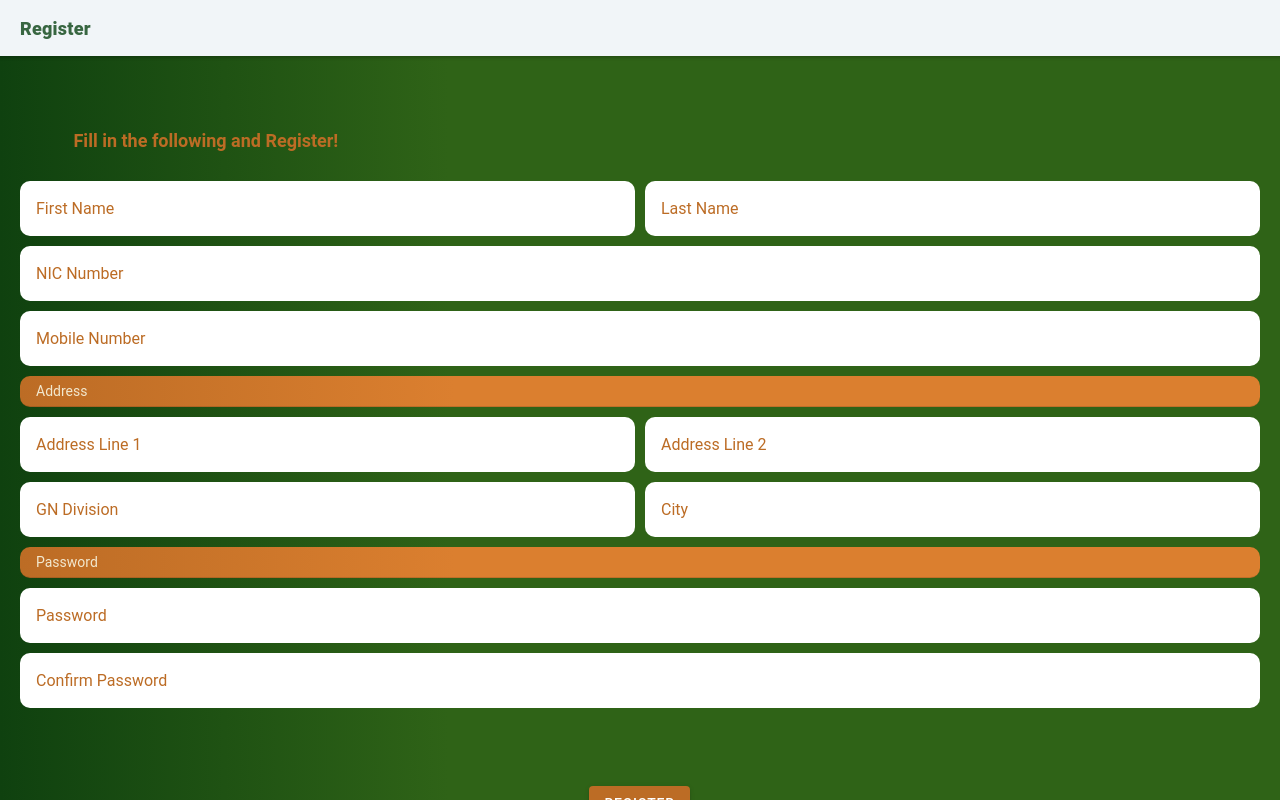
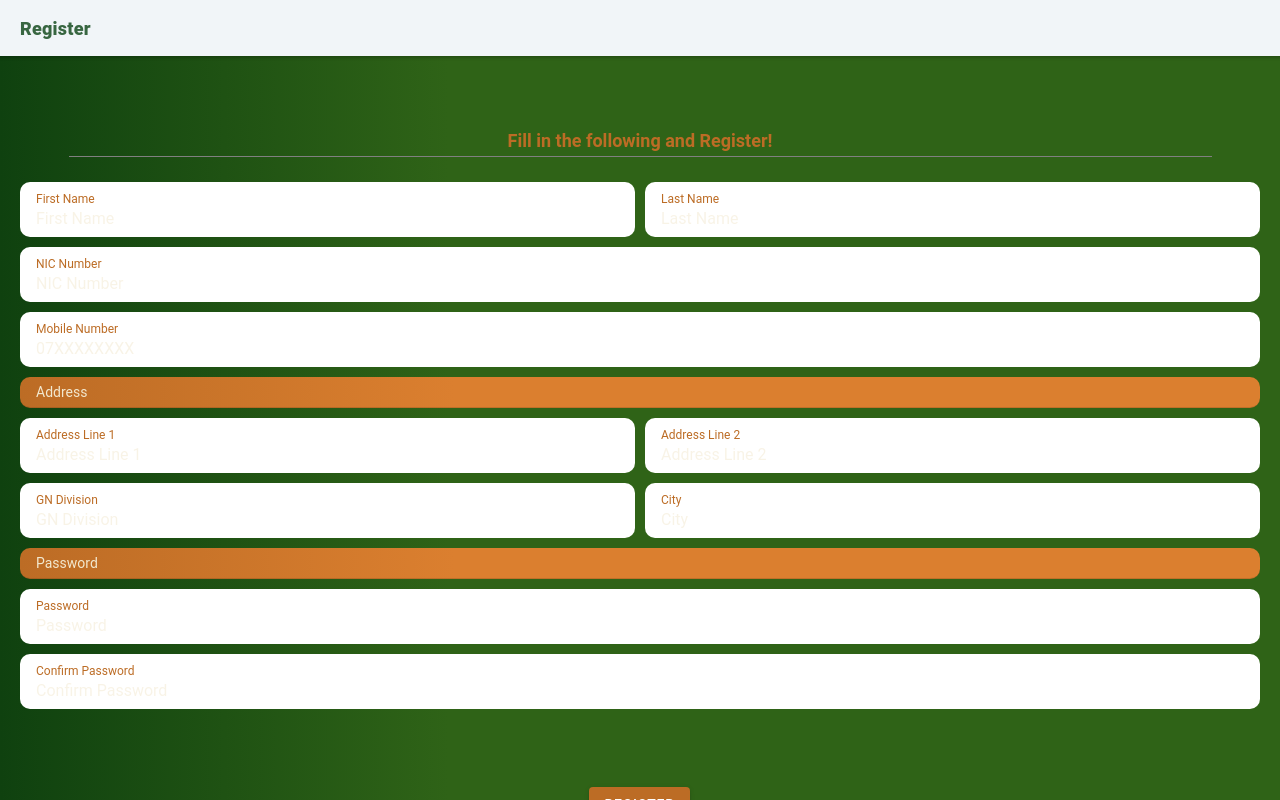
Before and after one commit to CharithKularathna/Agrisurance-MobileApp, a React (Create React App) app: page /register in a window 1280 px wide. Built offline with nearby package versions, Linux system fonts and the light colour scheme.

Commit message:
register title separator added

```diff
--- a/src/components/Forms/RegisterControls/index.tsx
+++ b/src/components/Forms/RegisterControls/index.tsx
@@ -11,14 +11,14 @@ const RegisterControls: React.FC = () => {
             <IonRow className="ion-justify-content-center">
                 <IonCol size="6">
                     <IonItem className={styles.registerInputContainer} lines="none">
-                        <IonLabel position="floating" color="warning">First Name</IonLabel>
+                        <IonLabel position="stacked" color="warning">First Name</IonLabel>
                         <IonInput className={styles.field} type="text" placeholder="First Name" required={true}/>
                     </IonItem>
                 </IonCol>
 
                 <IonCol size="6">
                     <IonItem className={styles.registerInputContainer} lines="none">
-                        <IonLabel position="floating" color="warning">Last Name</IonLabel>
+                        <IonLabel position="stacked" color="warning">Last Name</IonLabel>
                         <IonInput className={styles.field} type="text" placeholder="Last Name" required={true}/>
                     </IonItem>
                 </IonCol>
@@ -27,7 +27,7 @@ const RegisterControls: React.FC = () => {
             <IonRow className="ion-justify-content-center">
                 <IonCol size="12">
                     <IonItem className={styles.registerInputContainer} lines="none">
-                        <IonLabel position="floating" color="warning">NIC Number</IonLabel>
+                        <IonLabel position="stacked" color="warning">NIC Number</IonLabel>
                         <IonInput className={styles.field} type="text" placeholder="NIC Number" required={true}/>
                     </IonItem>
                 </IonCol>
@@ -35,8 +35,8 @@ const RegisterControls: React.FC = () => {
             <IonRow className="ion-justify-content-center">
                 <IonCol size="12">
                     <IonItem className={styles.registerInputContainer} lines="none">
-                        <IonLabel position="floating" color="warning">Mobile Number</IonLabel>
-                        <IonInput className={styles.field} type="tel" placeholder="Password" required={true}/>
+                        <IonLabel position="stacked" color="warning">Mobile Number</IonLabel>
+                        <IonInput className={styles.field} type="tel" placeholder="07XXXXXXXX" required={true}/>
                     </IonItem>
                 </IonCol>
             </IonRow>
@@ -48,14 +48,14 @@ const RegisterControls: React.FC = () => {
             <IonRow className="ion-justify-content-center">
                 <IonCol size="6">
                     <IonItem className={styles.registerInputContainer} lines="none">
-                        <IonLabel position="floating" color="warning">Address Line 1</IonLabel>
+                        <IonLabel position="stacked" color="warning">Address Line 1</IonLabel>
                         <IonInput className={styles.field} type="text" placeholder="Address Line 1" required={true}/>
                     </IonItem>
                 </IonCol>
 
                 <IonCol size="6">
                     <IonItem className={styles.registerInputContainer} lines="none">
-                        <IonLabel position="floating" color="warning">Address Line 2</IonLabel>
+                        <IonLabel position="stacked" color="warning">Address Line 2</IonLabel>
                         <IonInput className={styles.field} type="text" placeholder="Address Line 2" required={true}/>
                     </IonItem>
                 </IonCol>
@@ -65,14 +65,14 @@ const RegisterControls: React.FC = () => {
             <IonRow className="ion-justify-content-center">
                 <IonCol size="6">
                     <IonItem className={styles.registerInputContainer} lines="none">
-                        <IonLabel position="floating" color="warning">GN Division</IonLabel>
+                        <IonLabel position="stacked" color="warning">GN Division</IonLabel>
                         <IonInput className={styles.field} type="text" placeholder="GN Division" required={true}/>
                     </IonItem>
                 </IonCol>
 
                 <IonCol size="6">
                     <IonItem className={styles.registerInputContainer} lines="none">
-                        <IonLabel position="floating" color="warning">City</IonLabel>
+                        <IonLabel position="stacked" color="warning">City</IonLabel>
                         <IonInput className={styles.field} type="text" placeholder="City" required={true}/>
                     </IonItem>
                 </IonCol>
@@ -86,7 +86,7 @@ const RegisterControls: React.FC = () => {
             <IonRow className="ion-justify-content-center">
                 <IonCol size="12">
                     <IonItem className={styles.registerInputContainer} lines="none">
-                        <IonLabel position="floating" color="warning">Password</IonLabel>
+                        <IonLabel position="stacked" color="warning">Password</IonLabel>
                         <IonInput className={styles.field} type="password" placeholder="Password" required={true}/>
                     </IonItem>
                 </IonCol>
@@ -94,7 +94,7 @@ const RegisterControls: React.FC = () => {
             <IonRow className="ion-justify-content-center">
                 <IonCol size="12">
                     <IonItem className={styles.registerInputContainer} lines="none">
-                        <IonLabel position="floating" color="warning">Confirm Password</IonLabel>
+                        <IonLabel position="stacked" color="warning">Confirm Password</IonLabel>
                         <IonInput className={styles.field} type="password" placeholder="Confirm Password" required={true}/>
                     </IonItem>
                 </IonCol>
--- a/src/pages/Register/Register.module.css
+++ b/src/pages/Register/Register.module.css
@@ -5,7 +5,9 @@
 .registerTitleContainer {
     margin-top: 5%;
     margin-left: 5%;
-    text-align: left;
+    margin-right: 5%;
+    text-align: center;
+    border-bottom: 1px solid grey !important;
 }
 
 .registerTitle {
--- a/src/pages/Register/index.tsx
+++ b/src/pages/Register/index.tsx
@@ -1,4 +1,4 @@
-import { IonContent, IonHeader, IonPage, IonTitle, IonToolbar, IonGrid, IonRow, IonCol, IonButton, IonText } from '@ionic/react';
+import { IonContent, IonHeader, IonPage, IonTitle, IonToolbar, IonGrid, IonRow, IonCol, IonButton, IonText, IonItemDivider } from '@ionic/react';
 import RegisterControls from '../../components/Forms/RegisterControls';
 import Toolbar from '../../components/Nav/Toolbar';
 import styles from './Register.module.css';
```
